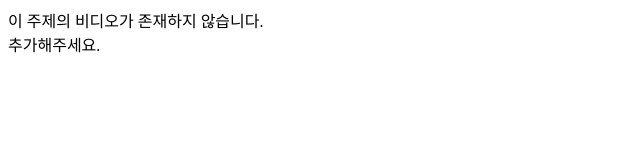
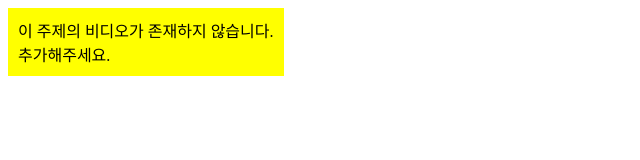
Before and after one commit to mymay0510/errorwiki, a plain HTML site: page nothave.html in a window 1280 px wide. Shown: the whole page, without its empty margins (0-640 px from the left). Drawn offline with Linux system fonts and the light colour scheme.

Commit message:
Update nothave.html

```diff
--- a/nothave.html
+++ b/nothave.html
@@ -8,6 +8,8 @@
     <link rel="stylesheet" href="font.css">
 </head>
 <body>
-    이 주제의 비디오가 존재하지 않습니다.<br>추가해주세요.
+    <div class="nlp">
+        이 주제의 비디오가 존재하지 않습니다.<br>추가해주세요.
+    </div>
 </body>
 </html>
```
